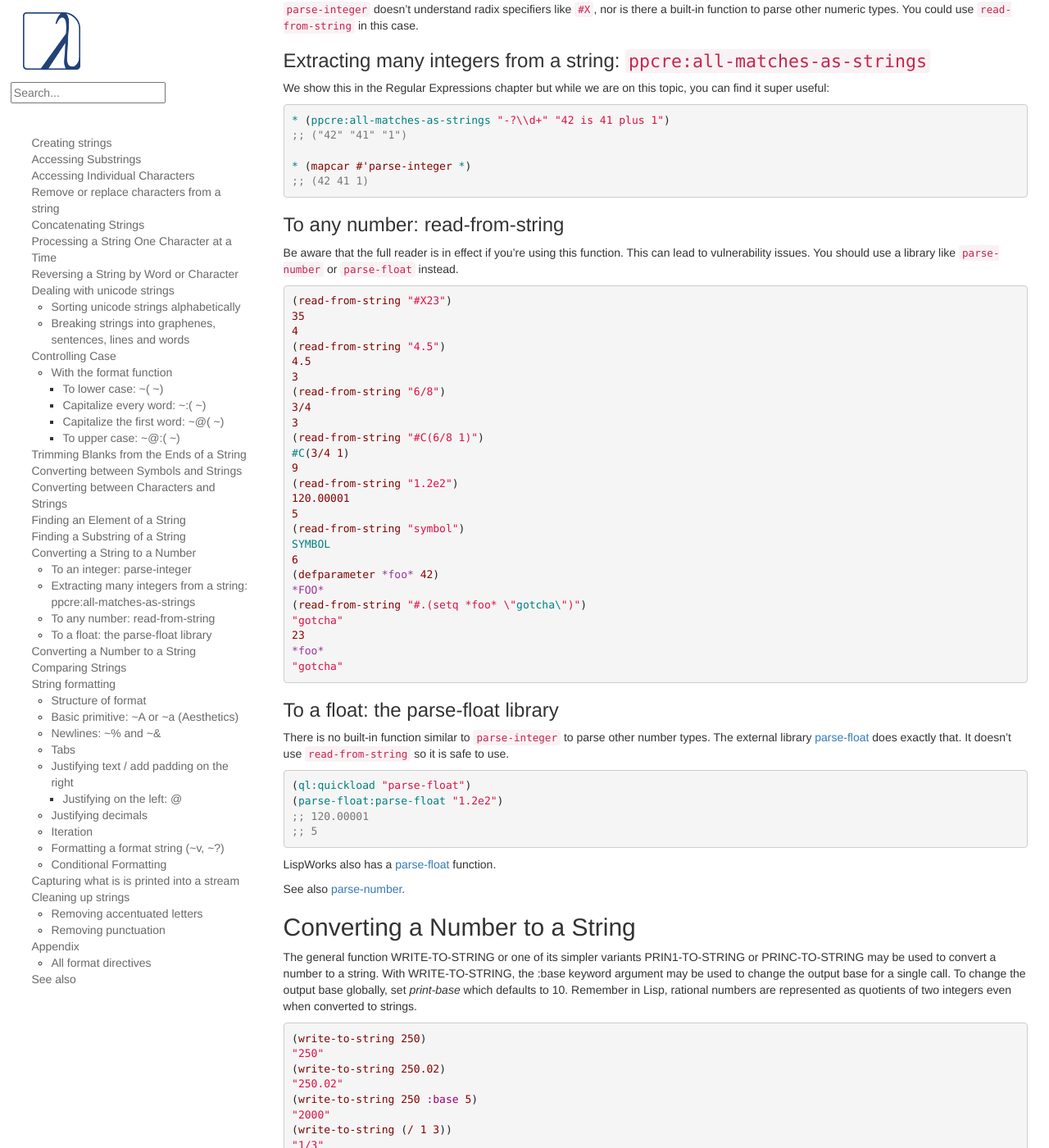
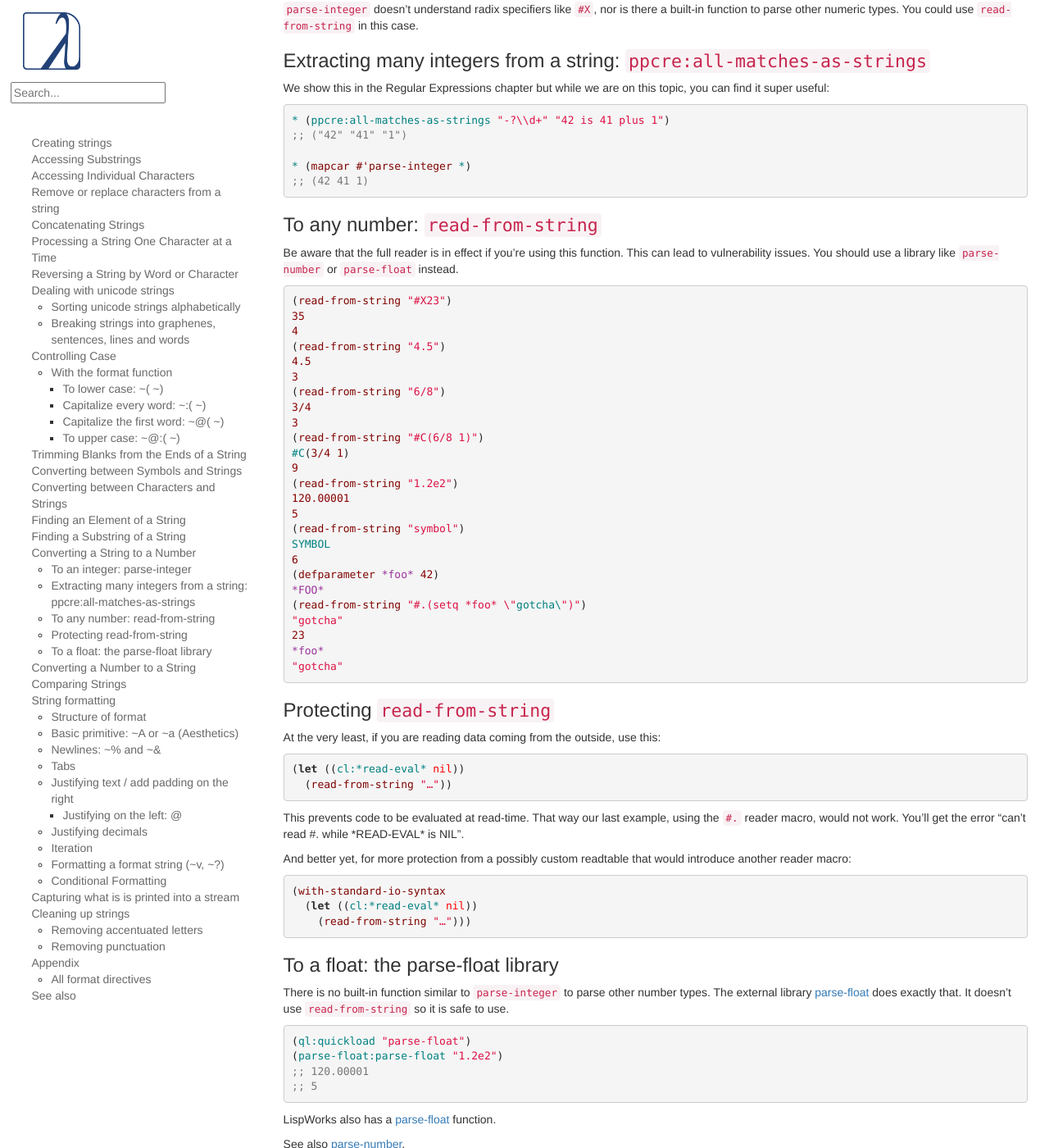
Before and after one commit to LispCookbook/cl-cookbook, a Jekyll site: the page built from strings.md, in a window 1280 px wide and 1400 px high, scrolled down 12146 px. Shown: the whole window at 82% size. Built offline with Jekyll 4.4.1, drawn with Linux system fonts in a browser that asks for light colours.

Commit message:
read-from-string: protect from code evaluation

```diff
--- a/strings.md
+++ b/strings.md
@@ -773,7 +773,7 @@ We show this in the Regular Expressions chapter but while we are on this topic,
 ;; (42 41 1)
 ~~~
 
-### To any number: read-from-string
+### To any number: `read-from-string`
 
 Be aware that the full reader is in effect if you're using this
 function. This can lead to vulnerability issues. You should use a
@@ -806,6 +806,26 @@ SYMBOL
 *foo*
 "gotcha"
 ~~~
+
+### Protecting `read-from-string`
+
+At the very least, if you are reading data coming from the outside, use this:
+
+~~~lisp
+(let ((cl:*read-eval* nil))
+  (read-from-string "…"))
+~~~
+
+This prevents code to be evaluated at read-time. That way our last example, using the `#.` reader macro, would not work. You'll get the error "can't read #. while \*READ-EVAL\* is NIL".
+
+And better yet, for more protection from a possibly custom readtable that would introduce another reader macro:
+
+~~~lisp
+(with-standard-io-syntax
+  (let ((cl:*read-eval* nil))
+    (read-from-string "…")))
+~~~
+
 
 ### To a float: the parse-float library
 
```
